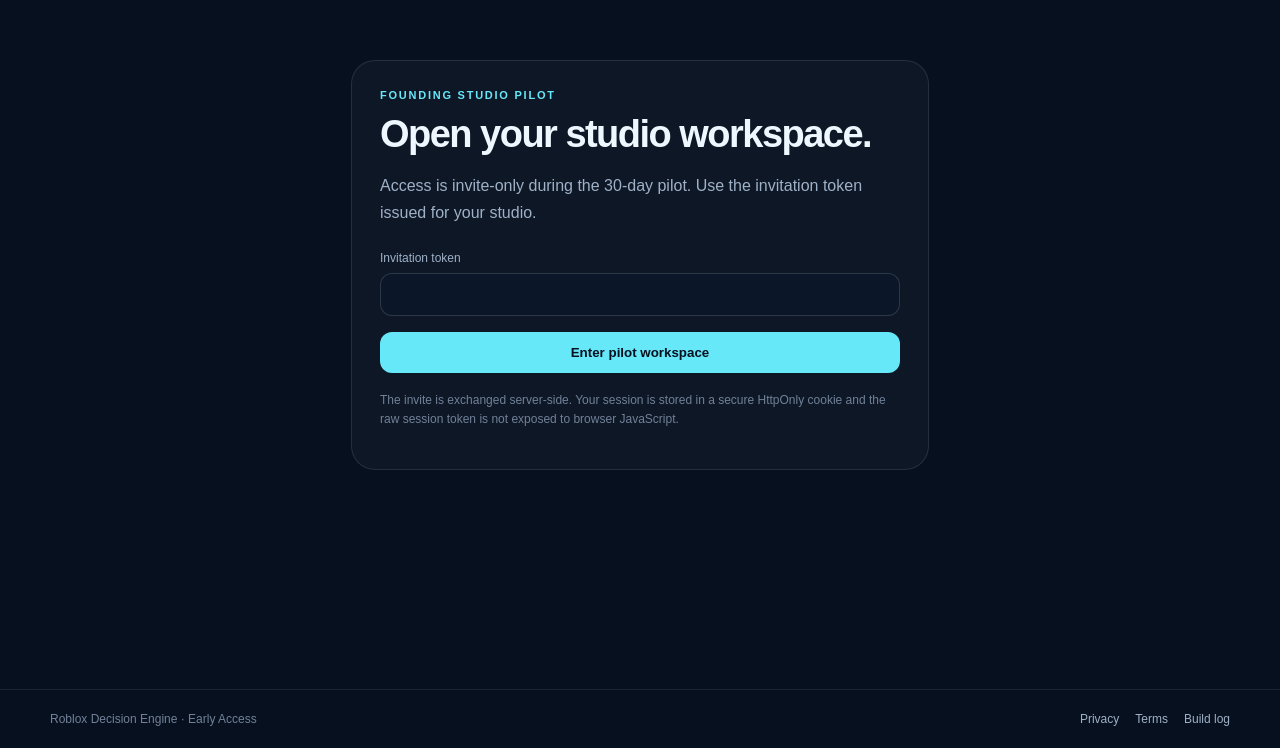
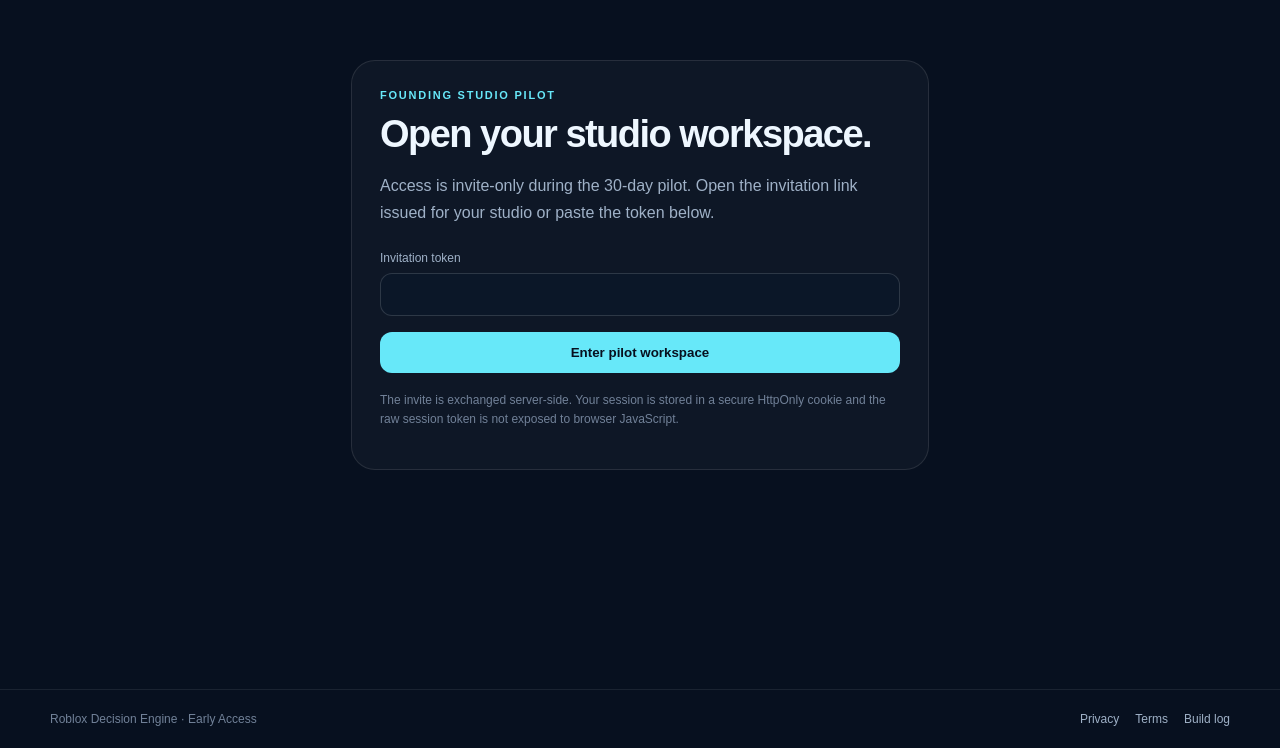
Before and after one commit to danielwauer-maker/roblox-decision-engine, a Next.js app in the folder apps/web/: page /app/login in a window 1280 px wide. Shown: the part 159-907 px from the top of the page. Built offline with nearby package versions, Linux system fonts and the light colour scheme.

Commit message:
feat(r14): prefill founding studio invite links

```diff
--- a/apps/web/app/app/login/page.tsx
+++ b/apps/web/app/app/login/page.tsx
@@ -1,11 +1,16 @@
 "use client";
 
-import { FormEvent, useState } from "react";
+import { FormEvent, useEffect, useState } from "react";
 
 export default function PilotLoginPage() {
   const [invite, setInvite] = useState("");
   const [error, setError] = useState("");
   const [loading, setLoading] = useState(false);
+
+  useEffect(() => {
+    const token = new URLSearchParams(window.location.search).get("token");
+    if (token) setInvite(token);
+  }, []);
 
   async function submit(event: FormEvent) {
     event.preventDefault();
@@ -30,7 +35,7 @@ export default function PilotLoginPage() {
       <section style={{ width: "100%", maxWidth: 520, border: "1px solid rgba(255,255,255,.1)", background: "rgba(255,255,255,.03)", borderRadius: 24, padding: 28 }}>
         <div style={{ color: "#67e8f9", fontSize: 11, fontWeight: 800, letterSpacing: ".16em", textTransform: "uppercase" }}>Founding Studio Pilot</div>
         <h1 style={{ margin: "12px 0 0", fontSize: 38, letterSpacing: "-.04em" }}>Open your studio workspace.</h1>
-        <p style={{ color: "#9fb1c7", lineHeight: 1.7 }}>Access is invite-only during the 30-day pilot. Use the invitation token issued for your studio.</p>
+        <p style={{ color: "#9fb1c7", lineHeight: 1.7 }}>Access is invite-only during the 30-day pilot. Open the invitation link issued for your studio or paste the token below.</p>
         <form onSubmit={submit} style={{ marginTop: 24 }}>
           <label htmlFor="invite" style={{ display: "block", fontSize: 12, color: "#9fb1c7", marginBottom: 8 }}>Invitation token</label>
           <input id="invite" value={invite} onChange={(event) => setInvite(event.target.value)} autoComplete="off" required minLength={20} style={{ width: "100%", boxSizing: "border-box", border: "1px solid rgba(255,255,255,.14)", background: "#0b1728", color: "#eef7ff", borderRadius: 12, padding: "13px 14px", outline: "none" }} />
```
